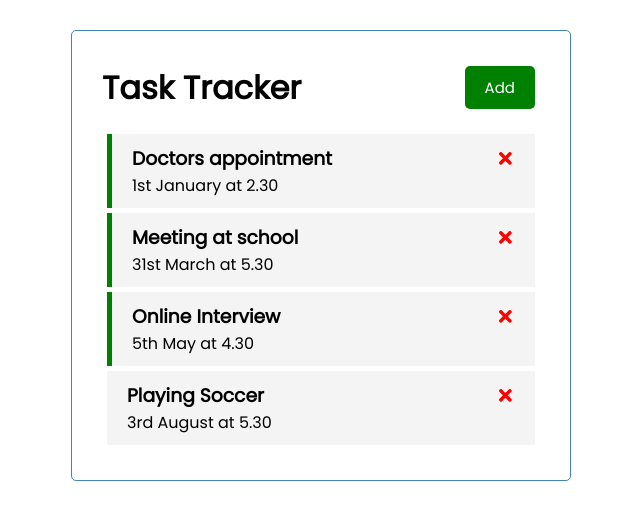
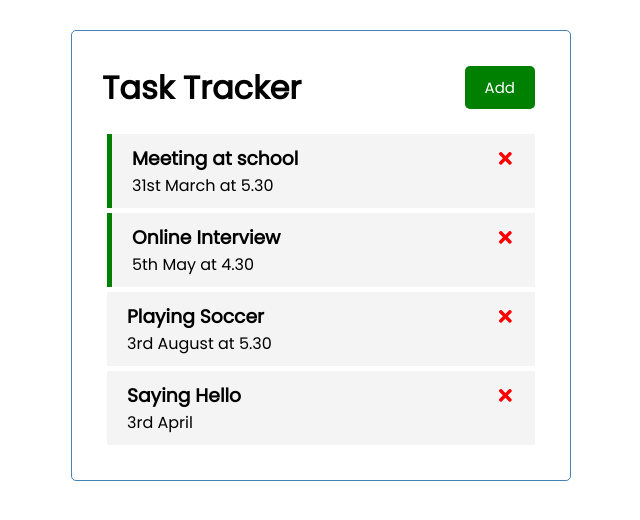
Before and after one commit to NewajShovo/Task-Tracker, a React (Create React App) app: page / in a window 1280 px wide. Shown: the top 520 px of the page, without its empty margins (319-959 px from the left). Built offline with nearby package versions, Linux system fonts and the light colour scheme; data requests are answered from the project's data file.

Commit message:
Json server created and POST and Delete made using this

```diff
--- /dev/null
+++ b/db.json
@@ -0,0 +1,28 @@
+{
+  "tasks": [
+    {
+      "id": 2,
+      "text": "Meeting at school",
+      "day": "31st March at 5.30",
+      "reminder": true
+    },
+    {
+      "id": 3,
+      "text": "Online Interview",
+      "day": "5th May at 4.30",
+      "reminder": true
+    },
+    {
+      "id": 4,
+      "text": "Playing Soccer",
+      "day": "3rd August at 5.30",
+      "reminder": false
+    },
+    {
+      "text": "Saying Hello",
+      "day": "3rd April",
+      "reminder": false,
+      "id": 5
+    }
+  ]
+}
--- a/package.json
+++ b/package.json
@@ -6,6 +6,8 @@
     "@testing-library/jest-dom": "^5.16.5",
     "@testing-library/react": "^13.4.0",
     "@testing-library/user-event": "^13.5.0",
+    "json": "^11.0.0",
+    "json-server": "^0.17.1",
     "react": "^18.2.0",
     "react-dom": "^18.2.0",
     "react-icons": "^4.7.1",
@@ -16,7 +18,8 @@
     "start": "react-scripts start",
     "build": "react-scripts build",
     "test": "react-scripts test",
-    "eject": "react-scripts eject"
+    "eject": "react-scripts eject",
+    "server": "json-server --watch db.json --port 5000"
   },
   "eslintConfig": {
     "extends": [
--- a/src/App.js
+++ b/src/App.js
@@ -1,7 +1,7 @@
 import Button from "./components/Button";
 import Header from "./components/Header";
 import Tasks from "./components/Tasks";
-import { useState } from "react"
+import { useState, useEffect } from "react"
 import AddTask from "./components/AddTask";
 
 function App() {
@@ -9,35 +9,35 @@
   const [showAddTask, setShowAddTask] = useState(false)
 
   const [tasks, setTasks] = useState([
-    {
-      id: 1,
-      text: 'Doctors appointment',
-      day: '1st January at 2.30',
-      reminder: true,
-    },
-    {
-      id: 2,
-      text: 'Meeting at school',
-      day: '31st March at 5.30',
-      reminder: true,
-    },
-    {
-      id: 3,
-      text: 'Online Interview',
-      day: '5th May at 4.30',
-      reminder: true,
-    },
-    {
-      id: 4,
-      text: 'Playing Soccer',
-      day: '3rd August at 5.30',
-      reminder: false,
-    }
   ])
 
+  useEffect (() => {
+    const getTask = async () =>{
+      const taskFromServer = await fetchTask();
+
+      setTasks(taskFromServer);
+
+    }
+    getTask();
+  },[])
+
+  //Fetch Task
+
+  const fetchTask = async () =>{
+    const res = await fetch('http://localhost:5000/tasks');
+    const data = await res.json();
+    console.log("JsonData:", data);
+   return data;
+ }
+
   //Delete Task
-  const deletTask = (id) => {
+  const deletTask = async (id) => {
     console.log("Delete", id);
+    await fetch(`http://localhost:5000/tasks/${id}`, {
+      method: 'DELETE'
+    });
+
+    //Delete from UI
     setTasks(tasks.filter((task) => task.id !== id))
   }
   const onToggle = (id) =>{
@@ -45,12 +45,22 @@
     setTasks(tasks.map((task) => task.id == id ? {...task, reminder:!task.reminder} : task));
   }
 
-  const addTask = (task) => {
-    console.log("helllo");
-    const id = Math.floor(Math.random()*1000) + 1;
+  const addTask = async (task) => {
+    const res = await fetch(`http://localhost:5000/tasks`, {
+      method: 'POST',
+      headers:{
+        'Content-type': 'application/json'
+      },
+      body: JSON.stringify(task)
+    });
 
-    const newTask = {id, ...task};
-    setTasks([...tasks, newTask]);
+    const data =  await res.json();
+
+    // console.log("helllo");
+    // const id = Math.floor(Math.random()*1000) + 1;
+
+    // const newTask = {id, ...task};
+    setTasks([...tasks, data]);
 
   }
 
```
Also changed, not shown: 1 other file (tests, documents, lock files or other folders).
